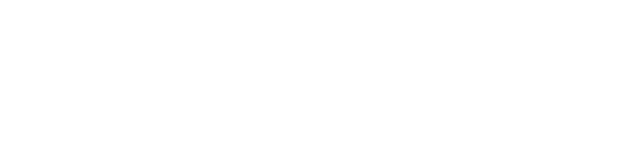
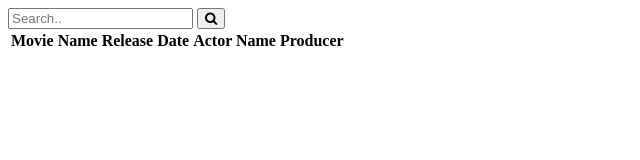
Before and after one commit to wkedarprdxn/JS-task-4, a plain HTML site: page index.html in a window 1280 px wide. Shown: the whole page, without its empty margins (0-640 px from the left). Drawn offline with Linux system fonts and the light colour scheme.

Commit message:
html for task added.(commit 1)

```diff
--- a/index.html
+++ b/index.html
@@ -4,10 +4,30 @@
 <head>
     <meta charset="UTF-8">
     <meta name="viewport" content="width=device-width, initial-scale=1.0">
+    <link rel="stylesheet" href="https://cdnjs.cloudflare.com/ajax/libs/font-awesome/4.7.0/css/font-awesome.min.css">
     <title>Objects Demo</title>
 </head>
 
 <body>
+    <form class="example" onsubmit="return search('data',array)">
+        <input type="text" placeholder="Search.." name="data">
+        <button type="submit"><i class="fa fa-search"></i></button>
+    </form>
+    <div>
+        <table>
+            <thead>
+                <tr>
+                    <th>Movie Name</th>
+                    <th>Release Date</th>
+                    <th>Actor Name</th>
+                    <th>Producer</th>
+                </tr>
+            </thead>
+            <tbody>
+
+            </tbody>
+        </table>
+    </div>
     <script src="assets/js/objectDemo.js"></script>
 </body>
 
```
